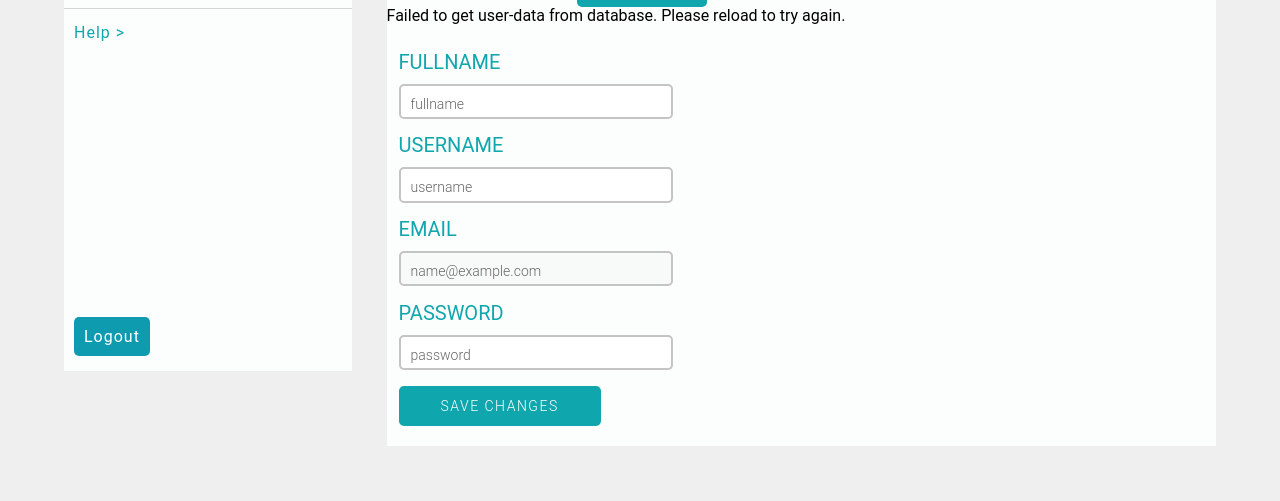
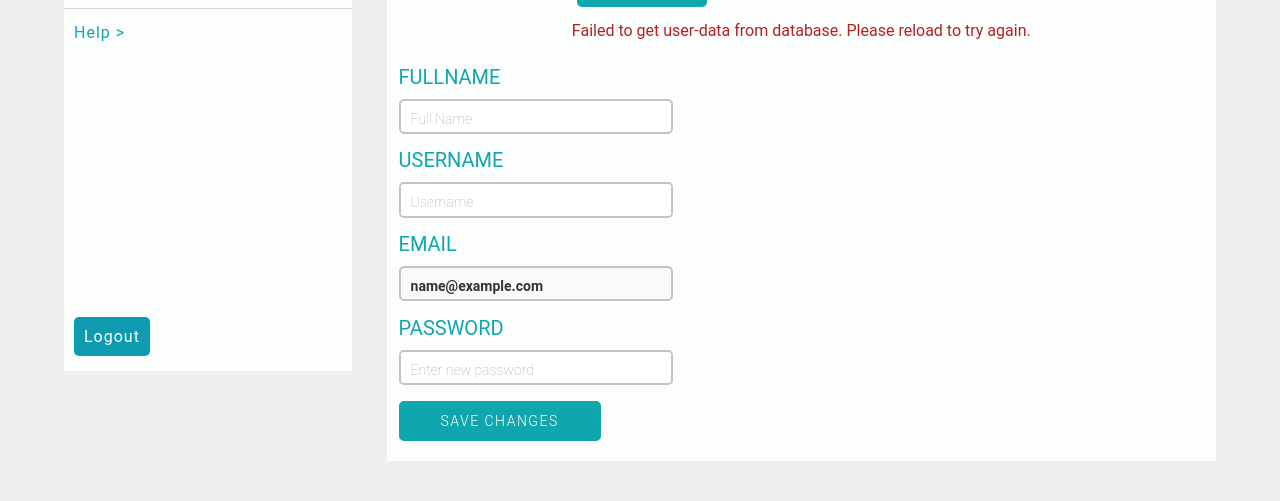
Before and after one commit to chiarafaes/PHP_project_CF_LG_AH, a PHP site: page /PHP_project_cf_lg_ah/profilesettings.php in a window 1280 px wide. Shown: the part 299-800 px from the top of the page. Run offline with PHP 8.4, Linux system fonts and the light colour scheme; the visitor is signed in with stand-in values (Sample User, id 1); data that the repository does not hold is empty; some libraries are stand-ins or nearby versions.

Commit message:
BUGFIX: Wachtwoord niet required op usersettings.php
Je hoeft niet een wachtwoord in te geven om profiel op te slaan

```diff
--- a/css/profilesettings.css
+++ b/css/profilesettings.css
@@ -161,14 +161,20 @@ fieldset{
     margin-top: 10px;
     border-radius: 5px;
     border: 2px solid #c4c4c4;
-    color: #666666;
+    color: #333;
     width: 250px;
     outline: none;
     padding: 10px;
     display: block;
     font-size: 14px;
-    font-weight: 300;
+    font-weight: 700;
     padding-bottom: 5px;
+
+}
+
+#changeprofile input::placeholder{
+    font-weight: 100;
+    color: #AAA;
 }
 
 #changeprofile label{
@@ -222,3 +228,21 @@ fieldset{
 .sideBar__item_ a:hover{
     background-color: #0A6970;
 }
+
+
+.error{
+    color: firebrick;
+    text-align: center;
+    padding-bottom: 15px;
+    display: none;
+}
+
+.profile .error{
+    margin: 15px 0 0;
+    padding: 0;
+    display: block;
+}
+
+#changeprofile input[type=text]{
+
+}
--- a/profilesettings.php
+++ b/profilesettings.php
@@ -41,10 +41,12 @@
                     $feedback = "Field 'Fullname' can not be empty.";
                 } elseif (empty($userNew->Username = $_POST["username"])) {
                     $feedback = "Field 'Username' can not be empty.";
-                } elseif (empty($userNew->Password = $_POST['password'])) {
-                    $feedback = "Field 'Password' can not be empty.";
-                } elseif (strlen($userNew->Password) < $MinimumLength) {
-                    $feedback = "Your password has to be at least 6 characters long.";
+                }
+
+                if (!empty($userNew->Password = $_POST['password'])) {
+                    if (strlen($userNew->Password) < $MinimumLength) {
+                        $feedback = "Your password has to be at least 6 characters long.";
+                    }
                 }
 
                 // enkel indien er geen fouten waren met het formulier gaan we door
@@ -171,27 +173,27 @@ $allTopics = Topic::getAllTopics();
                 </div>
             </div>
             <?php if (!empty($feedback)):?>
-                <div class="feedback"><?php echo $feedback;?></div>
+                <div class="error"><?php echo $feedback;?></div>
             <?php endif; ?>
             <form name="changeprofile" id="changeprofile" action="#" method="post">
                 <fieldset>
                     <label>Fullname</label>
-                    <input id="fullname" name="fullname" type="text" placeholder="fullname" value="<?php echo $user->Fullname; ?>"/>
+                    <input id="fullname" name="fullname" type="text" placeholder="Full Name" value="<?php echo $user->Fullname; ?>"/>
                 </fieldset>
 
                 <fieldset>
                     <label>Username</label>
-                    <input id="username" name="username" type="text" placeholder="username" value="<?php echo $user->Username; ?>"/>
+                    <input id="username" name="username" type="text" placeholder="Username" value="<?php echo $user->Username; ?>"/>
                 </fieldset>
 
                 <fieldset>
                     <label>Email</label>
-                    <input disabled id="email" name="email" type="text" placeholder="email" value="<?php echo $user->Mail; ?>"/>
+                    <input disabled id="email" name="email" type="text" placeholder="Email" value="<?php echo $user->Mail; ?>"/>
                 </fieldset>
 
                 <fieldset>
                     <label>Password</label>
-                    <input id="password" name="password" type="password" placeholder="password"/>
+                    <input id="password" name="password" type="password" placeholder="Enter new password"/>
                 </fieldset>
 
                 <fieldset>
```
Also changed, not shown: css/home.css (+0 -7 lines).
